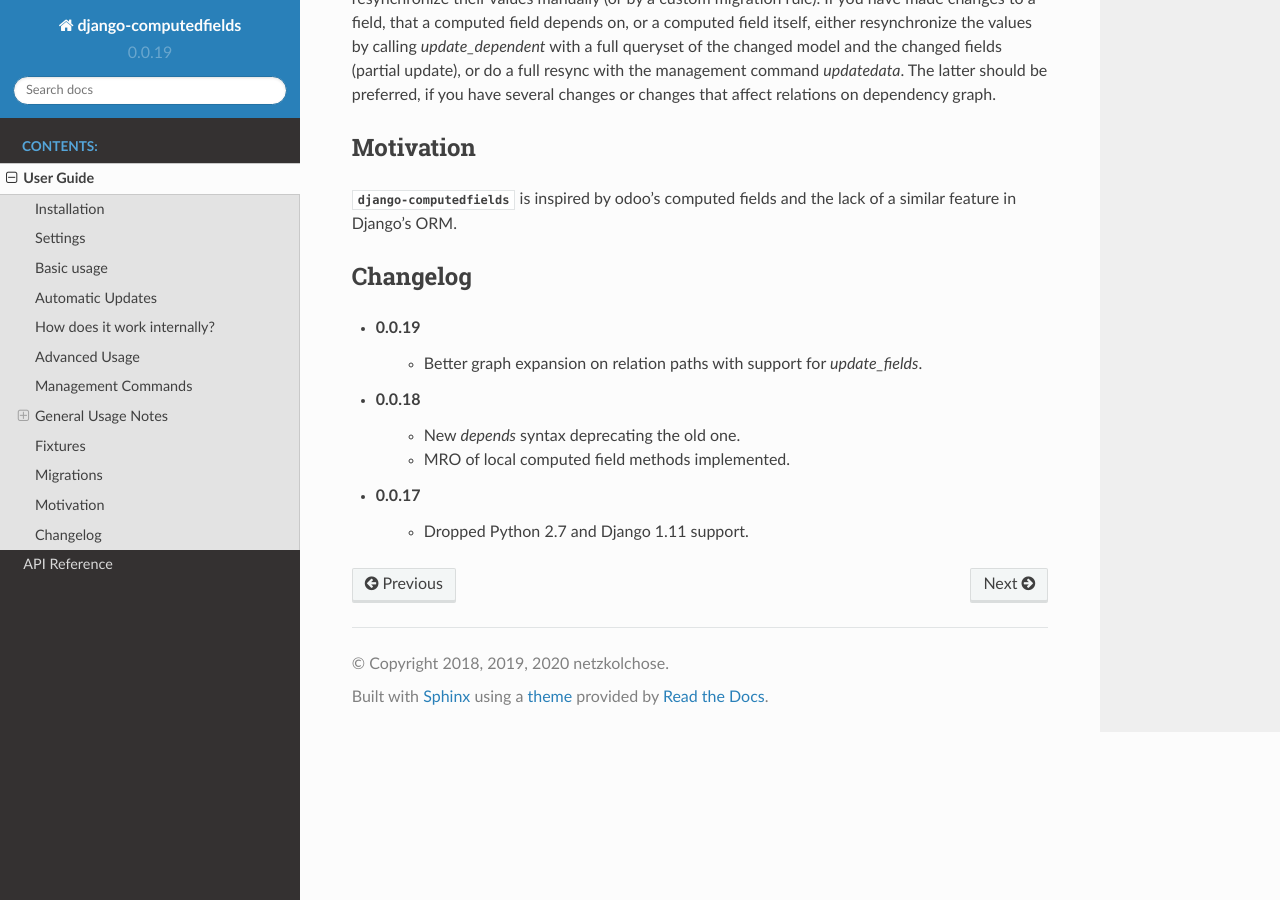
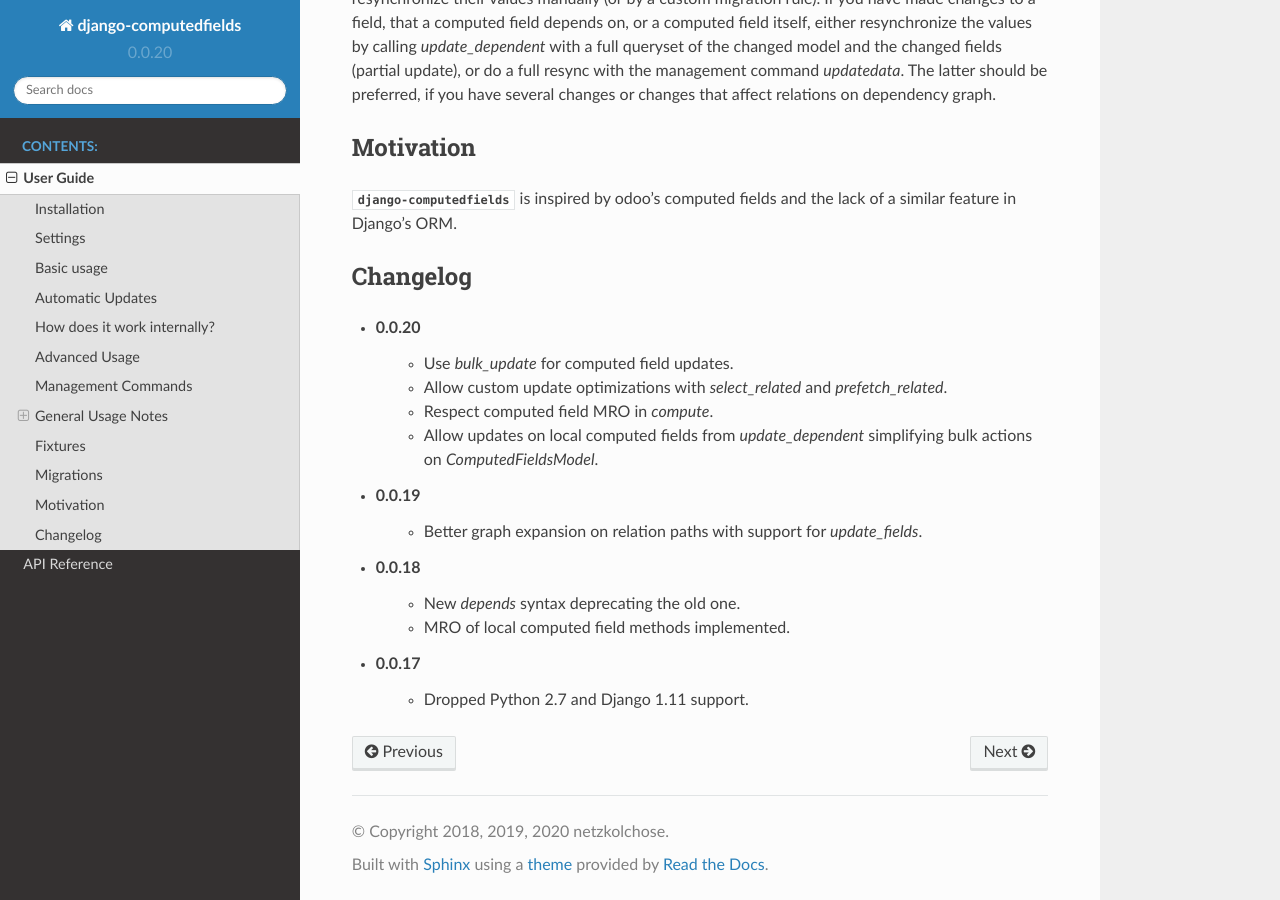
Before and after one commit to netzkolchose/django-computedfields, a Sphinx documentation site: the page built from docs/manual.rst, in a window 1280 px wide and 900 px high, scrolled down 8064 px. Built offline with Sphinx 7.4.7 and the Read the Docs theme 2.0.0, drawn with Linux system fonts in a browser that asks for light colours; the version number is read from the project's files by our own code.

```diff
--- a/docs/conf.py
+++ b/docs/conf.py
@@ -33,7 +33,7 @@ author = 'netzkolchose'
 # The short X.Y version
 version = ''
 # The full version, including alpha/beta/rc tags
-release = '0.0.19'
+release = '0.0.20'
 
 
 # -- General configuration ---------------------------------------------------
--- a/docs/manual.rst
+++ b/docs/manual.rst
@@ -380,6 +380,11 @@ a similar feature in Django's ORM.
 Changelog
 ---------
 
+- 0.0.20
+    - Use `bulk_update` for computed field updates.
+    - Allow custom update optimizations with `select_related` and `prefetch_related`.
+    - Respect computed field MRO in `compute`.
+    - Allow updates on local computed fields from `update_dependent` simplifying bulk actions on `ComputedFieldsModel`.
 - 0.0.19
     - Better graph expansion on relation paths with support for `update_fields`.
 - 0.0.18
--- a/setup.py
+++ b/setup.py
@@ -8,7 +8,7 @@ setup(
     packages=find_packages(exclude=['example']),
     include_package_data=True,
     install_requires=[],
-    version='0.0.19',
+    version='0.0.20',
     license='MIT',
     description='autoupdated database fields for model methods',
     long_description=long_description,
@@ -16,7 +16,7 @@ setup(
     author='netzkolchose',
     author_email='j.breitbart@netzkolchose.de',
     url='https://github.com/netzkolchose/django-computedfields',
-    download_url='https://github.com/netzkolchose/django-computedfields/archive/0.0.19.tar.gz',
+    download_url='https://github.com/netzkolchose/django-computedfields/archive/0.0.20.tar.gz',
     keywords=['django', 'method', 'decorator', 'autoupdate', 'persistent', 'field'],
     classifiers=[
         'Development Status :: 4 - Beta',
```
